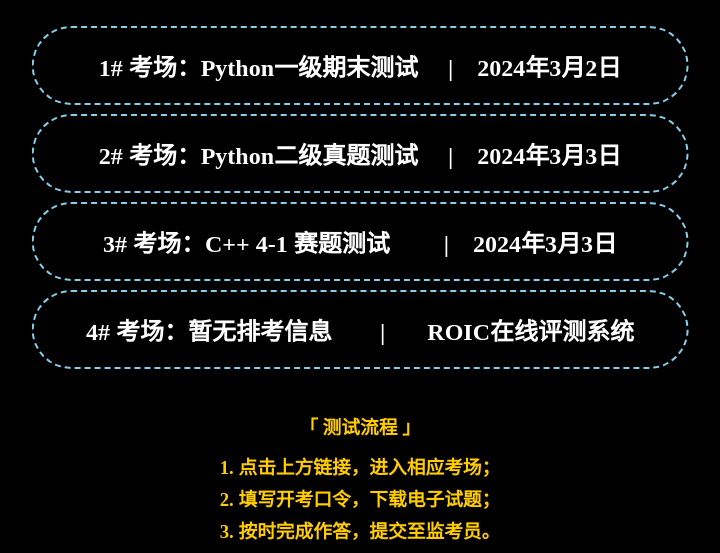
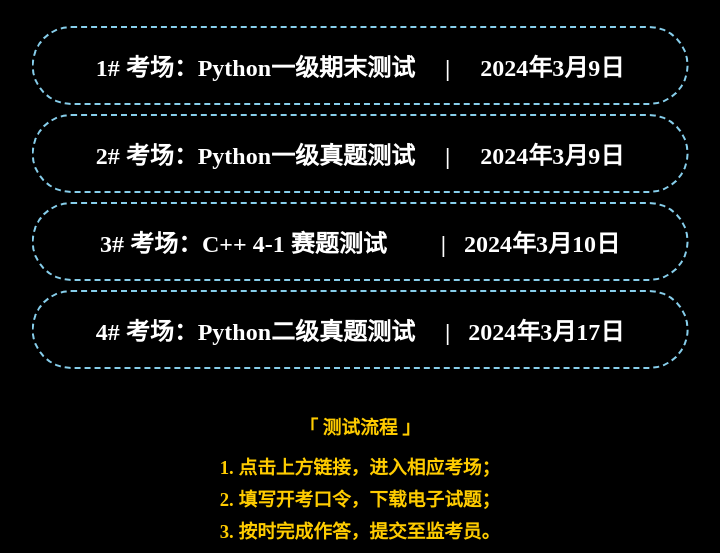
Before and after one commit to chenzhuotj/chenzhuotj.github.io, a plain HTML site: page index.html in a window 1280 px wide. Shown: the part 174-727 px from the top of the page, without its empty margins (280-1000 px from the left). Drawn offline with Linux system fonts and the light colour scheme.

Commit message:
website v3.5.0

```diff
--- a/index.html
+++ b/index.html
@@ -165,17 +165,20 @@
         <h1 class="title" id="title_02">—— 考生端 ——</h1>
 
         <a class="exam" id="exam_01" href="https://wkkc.vip/s/WEXdyEqSVYaG" target="_blank">
-            <h2>1# 考场：Python一级期末测试&nbsp;&nbsp;&nbsp;&nbsp;&nbsp;|&nbsp;&nbsp;&nbsp;&nbsp;2024年3月2日</h2>
+            <h2>1# 考场：Python一级期末测试&nbsp;&nbsp;&nbsp;&nbsp;&nbsp;|&nbsp;&nbsp;&nbsp;&nbsp;&nbsp;2024年3月9日</h2>
         </a>
         <a class="exam" id="exam_02" href="https://roic.giimoe.com/oj" target="_blank">
-            <h2>2# 考场：Python二级真题测试&nbsp;&nbsp;&nbsp;&nbsp;&nbsp;|&nbsp;&nbsp;&nbsp;&nbsp;2024年3月3日</h2>
+            <h2>2# 考场：Python一级真题测试&nbsp;&nbsp;&nbsp;&nbsp;&nbsp;|&nbsp;&nbsp;&nbsp;&nbsp;&nbsp;2024年3月9日</h2>
         </a>
         <a class="exam" id="exam_03" href="https://wkkc.vip/s/bJSqSOBaHEBd" target="_blank">
-            <h2>3# 考场：C++ 4-1 赛题测试&nbsp;&nbsp;&nbsp;&nbsp;&nbsp;&nbsp;&nbsp;&nbsp;&nbsp;|&nbsp;&nbsp;&nbsp;&nbsp;2024年3月3日</h2>
+            <h2>3# 考场：C++ 4-1 赛题测试&nbsp;&nbsp;&nbsp;&nbsp;&nbsp;&nbsp;&nbsp;&nbsp;&nbsp;|&nbsp;&nbsp;&nbsp;2024年3月10日</h2>
         </a>
         <a class="exam" id="exam_04" href="https://roic.giimoe.com/oj" target="_blank">
+            <h2>4# 考场：Python二级真题测试&nbsp;&nbsp;&nbsp;&nbsp;&nbsp;|&nbsp;&nbsp;&nbsp;2024年3月17日</h2>
+        </a>
+<!--         <a class="exam" id="exam_04" href="https://roic.giimoe.com/oj" target="_blank">
             <h2>4# 考场：暂无排考信息&nbsp;&nbsp;&nbsp;&nbsp;&nbsp;&nbsp;&nbsp;&nbsp;|&nbsp;&nbsp;&nbsp;&nbsp;&nbsp;&nbsp;&nbsp;ROIC在线评测系统</h2>
-        </a>
+        </a> -->
 
         <h3 class="prompt" id="prompt_01">「 测试流程 」</h3>
         <h3 class="prompt" id="prompt_02">1. 点击上方链接，进入相应考场；</h3>
```
